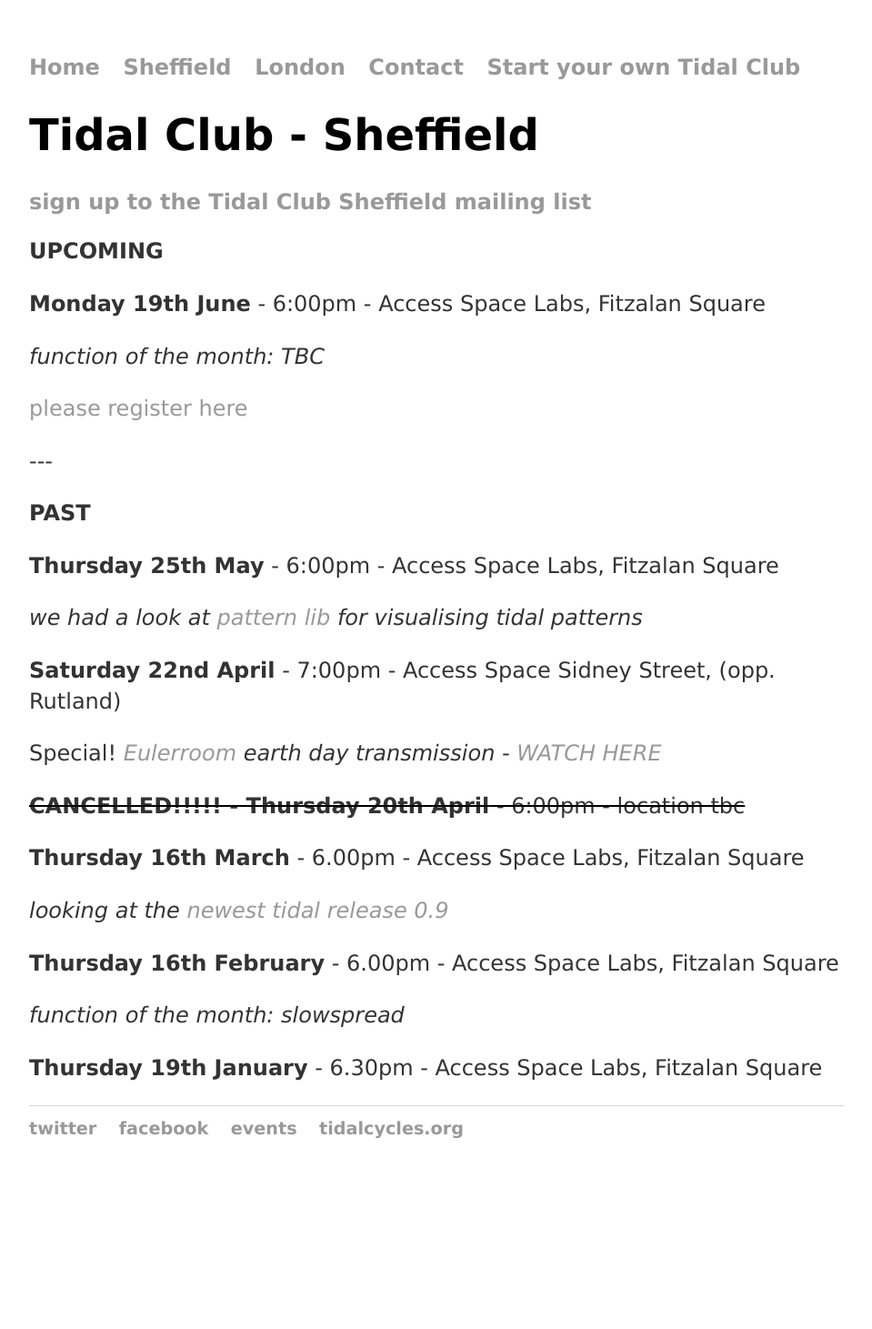
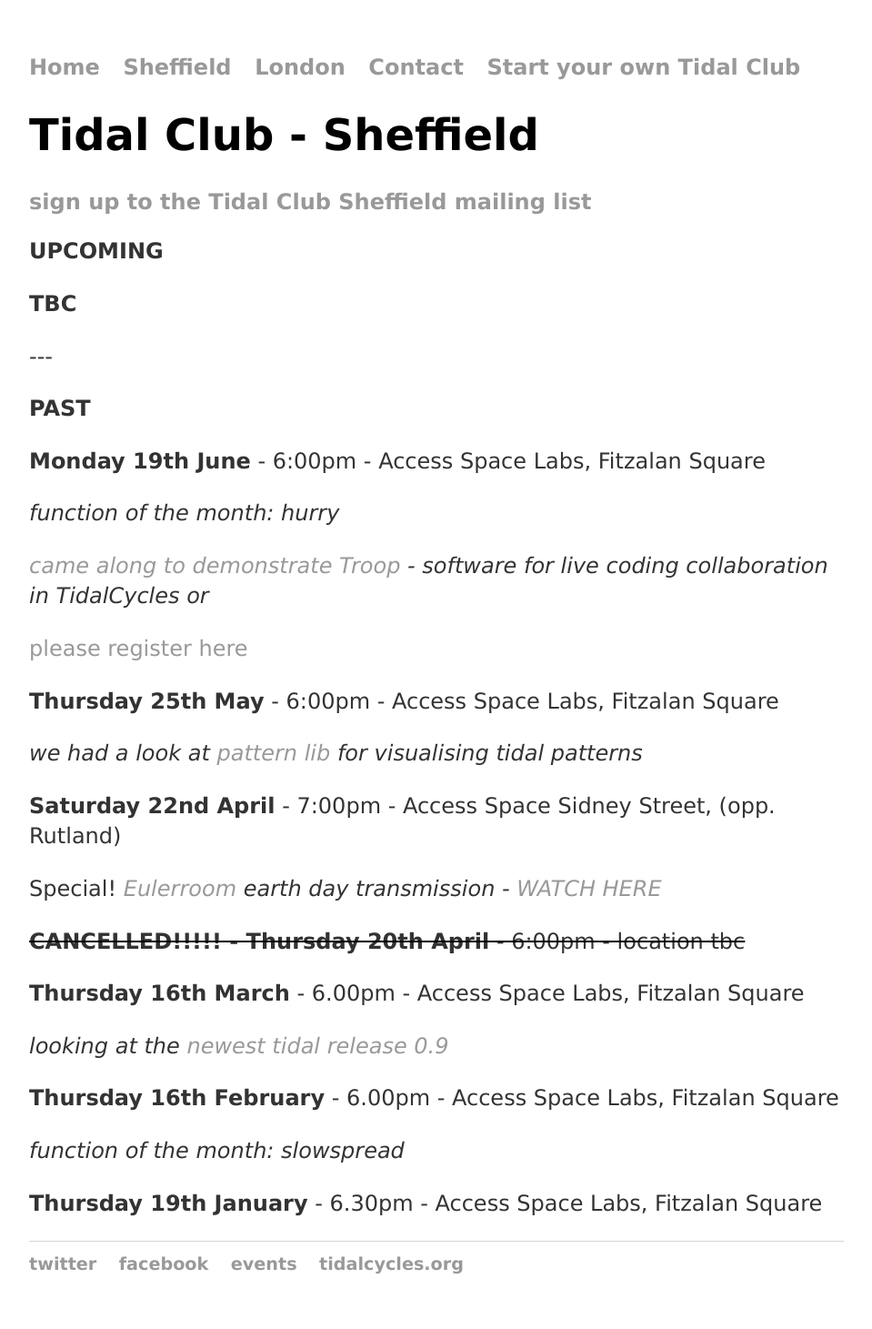
Before and after one commit to tidalclub/tidalclub.github.io, a Jekyll site: the page built from sheffield.html, in a window 1280 px wide. Shown: the whole page at 91% size, without its empty margins (160-1119 px from the left). Built offline with Jekyll 4.4.1, drawn with Linux system fonts in a browser that asks for light colours; before the commit the page ends 1312 px from its top, so only the background shows below that.

Commit message:
Update sheffield.html

```diff
--- a/sheffield.html
+++ b/sheffield.html
@@ -9,14 +9,16 @@
 
 			<p><b>UPCOMING</b></p>
 			<p></p>
-			<p><b>Monday 19th June</b> - 6:00pm - Access Space Labs, Fitzalan Square</p>
-			<p><em>function of the month: TBC</em></p>
-			<p><a href="https://www.picatic.com/tidalclub6">please register here</a></p>
-			<p></p>
+			<p><b>TBC</b></p>
 
 			<p>---</p>
 
 			<p><b>PAST</b></p>
+			<p></p>
+			<p><b>Monday 19th June</b> - 6:00pm - Access Space Labs, Fitzalan Square</p>
+			<p><em>function of the month: hurry</em></p>
+			<p><em><a href="https://soundcloud.com/qirkymusic" target="_blank"Qirky</a> came along to demonstrate <a href="https://github.com/Qirky/Troop" target="_blank">Troop</a> - software for live coding collaboration in TidalCycles or <a href="http://foxdot.org/" target="_blank"FoxDot</a> </em></p>
+			<p><a href="https://www.picatic.com/tidalclub6">please register here</a></p>
 			<p></p>
 			<p><b>Thursday 25th May</b> - 6:00pm - Access Space Labs, Fitzalan Square</p>
 			<p><em>we had a look at <a href="http://lib.tidalcycles.org/pattern/" target="_blank">pattern lib</a> for visualising tidal patterns</em></p>
```
